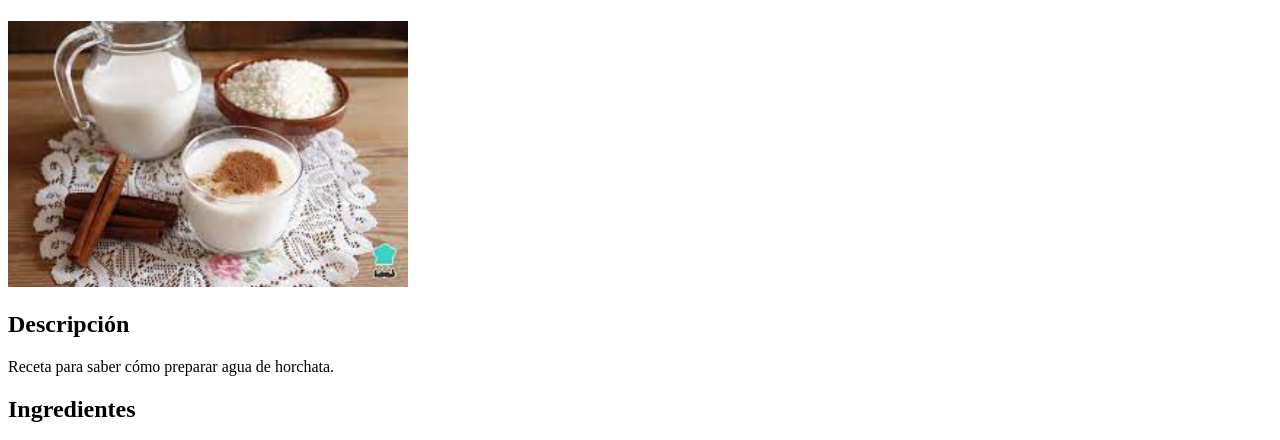
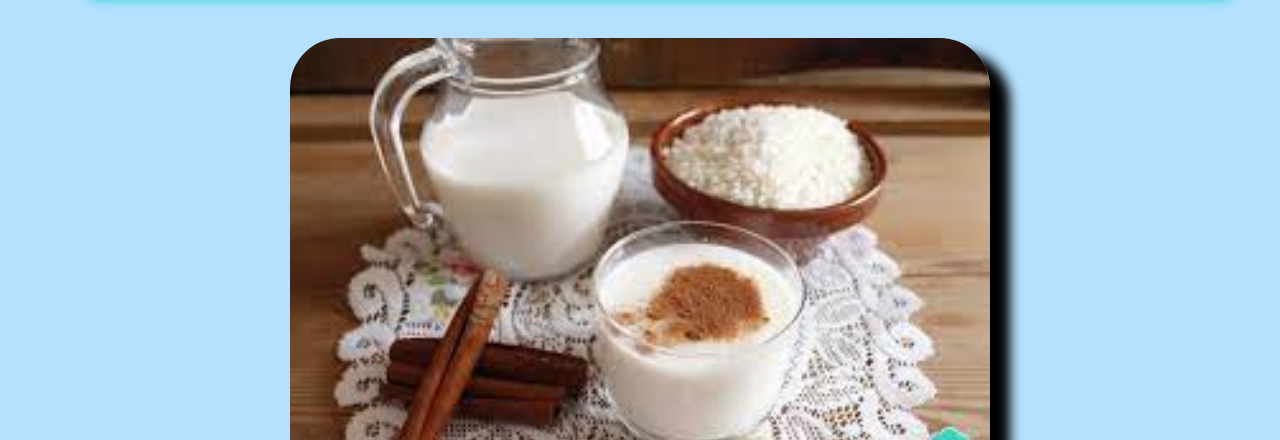
Before and after one commit to 17112019/recetas, a plain HTML site: page recetas 2/horchata.html in a window 1280 px wide. Shown: the part 179-619 px from the top of the page. Drawn offline with Linux system fonts and the light colour scheme.

Commit message:
se agrega estito descripción y se marcan bordes a h1

```diff
--- a/recetas 2/horchata.css
+++ b/recetas 2/horchata.css
@@ -3,7 +3,34 @@
     font-size: 80px;
     text-align: center;
     font-family: 'Lucida Sans', 'Lucida Sans Regular', 'Lucida Grande', 'Lucida Sans Unicode', Geneva, Verdana, sans-serif;
+    box-shadow: 20px 14px 12px;
     }
 
+    img {
+        position:static;
+        box-shadow: 20px 14px 12px;
+        border-radius: 50px;
+        width: 700px;
+        margin-left: auto;
+        margin-right: auto;
+        display: block;
 
-}
+    }
+
+    .sub1 , .sub2 {
+
+        text-align: center;
+        font-family: 'Times New Roman', Times, serif;
+        font-size: 30px;
+        margin-bottom: 20px;
+        margin-top: 5px;
+        color: rgb(206, 136, 46);
+    }
+
+    .sub2 {
+        font-size: 25px;
+        color: rgb(110, 145, 49);
+    }
+    body {
+        background-color: rgb(181, 225, 255);
+        margin: 70px;
--- a/recetas 2/horchata.html
+++ b/recetas 2/horchata.html
@@ -8,8 +8,8 @@
 <body>
     <h1 id="titulo">Agua de horchata</h1>
     <img src="img/horchata.jpg"width="400"/>
-    <h2>Descripción</h2>
-    <p>Receta para saber cómo preparar agua de horchata.</p>
+    <h2 class="sub1">Descripción</h2>
+    <p class="sub2">Receta para saber cómo preparar agua de horchata.</p>
     <h2>Ingredientes</h2>
     <ul>
     <li>2 litros de agua</li>
```
